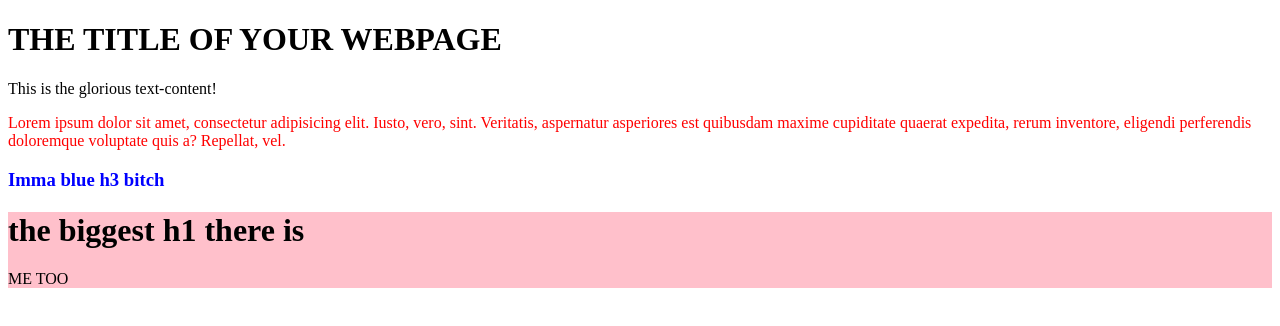
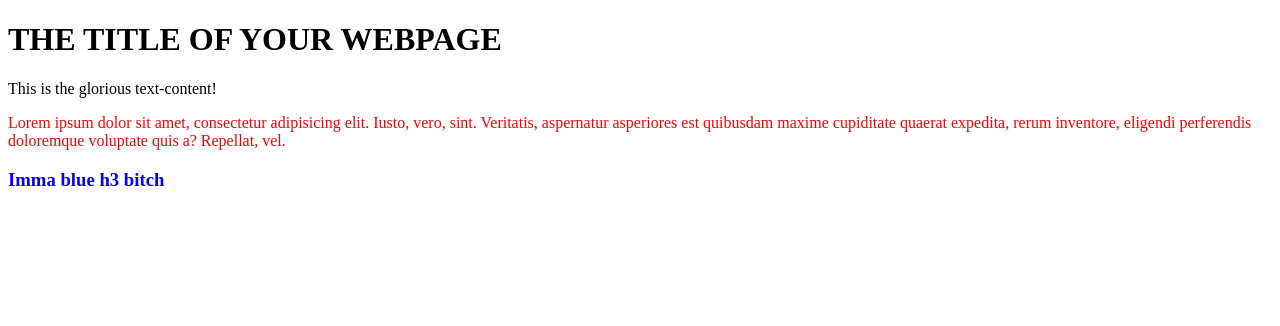
Before and after one commit to Kahaan/practice-DOM-manipulation-, a plain HTML site: page index.html in a window 1280 px wide. Drawn offline with Linux system fonts and the light colour scheme.

Commit message:
practice

```diff
--- a/index.html
+++ b/index.html
@@ -35,9 +35,9 @@
     const p = document.createElement('p')
     p.textContent = 'ME TOO'
     div.appendChild(h1)
-    div.appendChild(p)
+    // div.appendChild(p)
 
-    container.appendChild(div)
+    // container.appendChild(div)
 
 
   </script>
```
